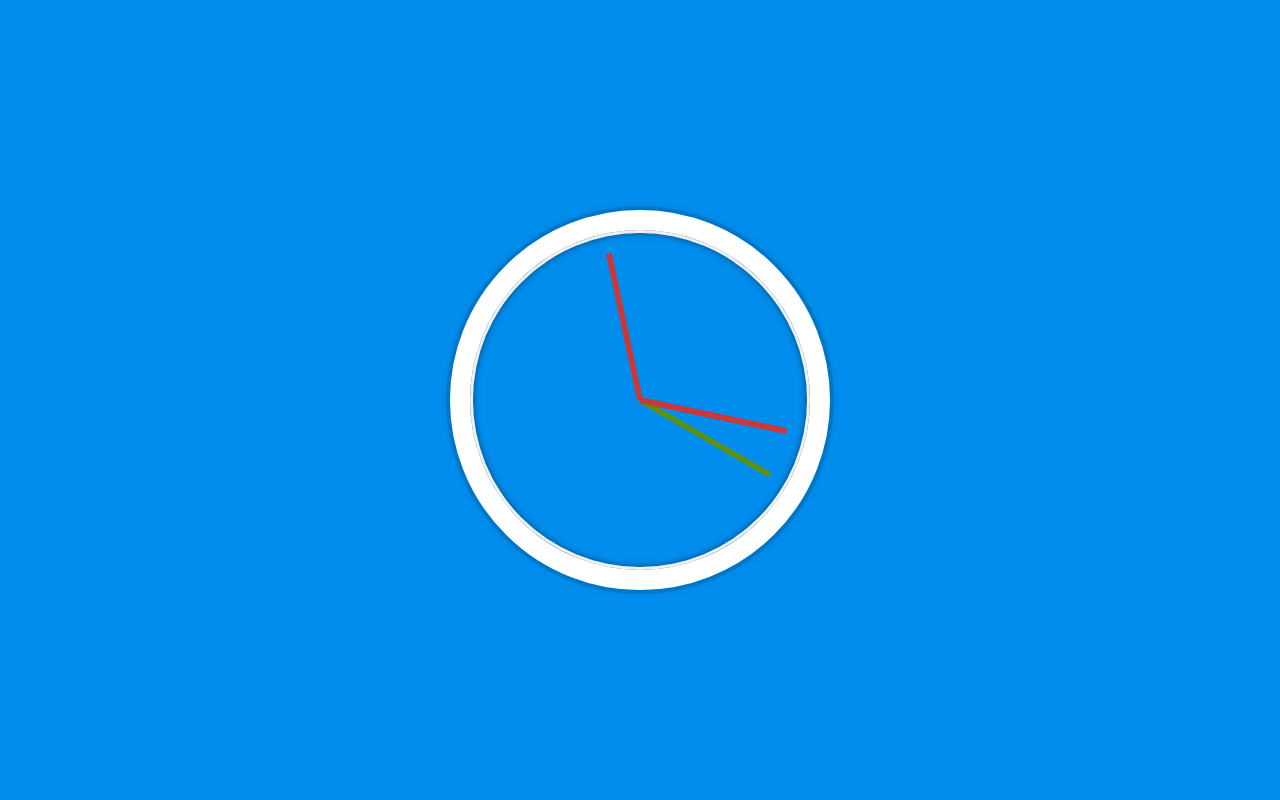
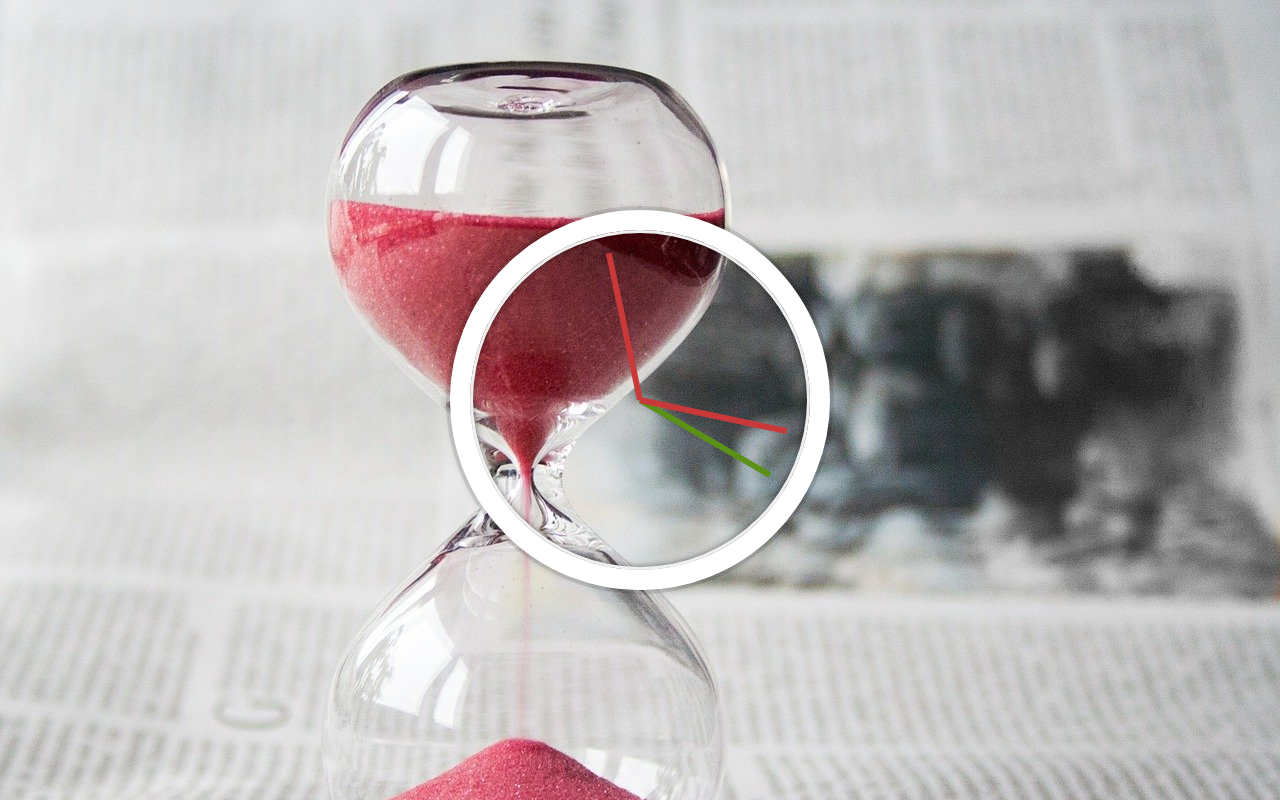
Before and after one commit to 3P4R4/relojCss, a plain HTML site: page index.html in a window 1280 px wide. Drawn offline with Linux system fonts and the light colour scheme; the site is published under a folder, as on GitHub Pages, so addresses that start at the root find nothing.

Commit message:
Update index.html

```diff
--- a/index.html
+++ b/index.html
@@ -19,7 +19,7 @@
 
   <style>
     html {
-      background: #018DED url(/hourglass-620397_1280.jpg);
+      background: #018DED url(hourglass-620397_1280.jpg);
       background-size: cover;
       font-family: 'helvetica neue';
       text-align: center;
```
